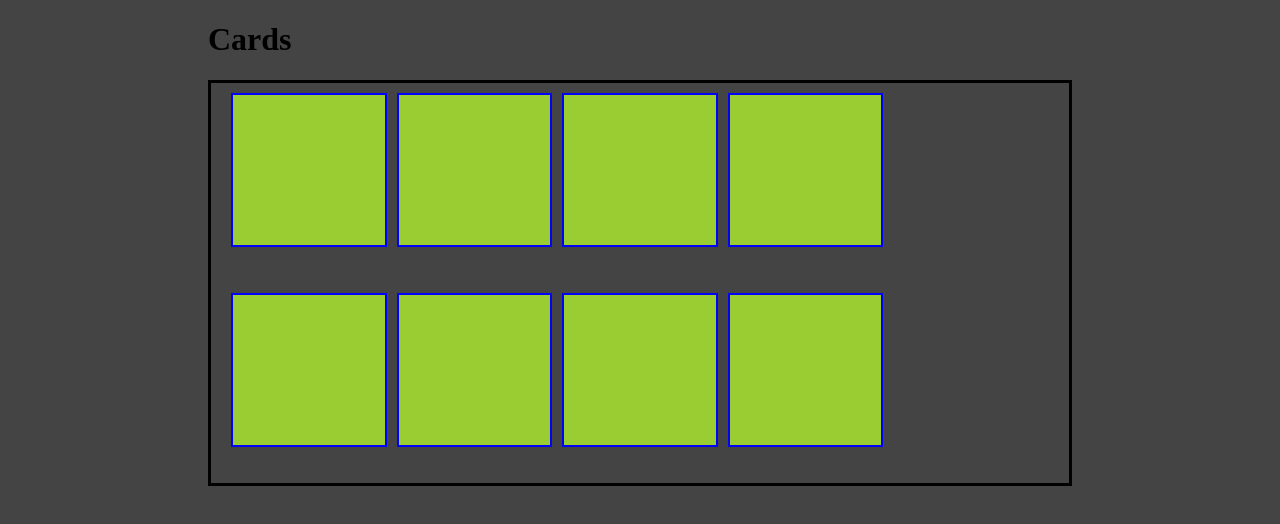
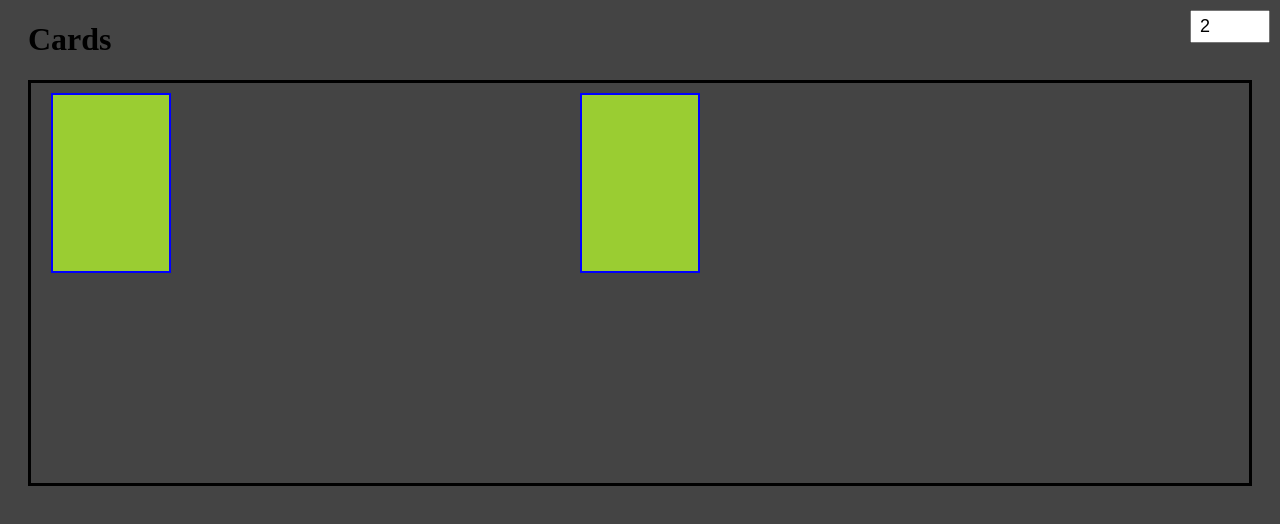
Before and after one commit to PavloPro7/mate, a website built with Parcel: page src/grid/gridCard.html in a window 1280 px wide. Built offline with nearby package versions, Linux system fonts and the light colour scheme.

Commit message:
add entire css grid learn program + js for html and css on the BEM with help of .scss

```diff
--- /dev/null
+++ b/src/grid/docEvents.scss
@@ -0,0 +1,71 @@
+/* #region page */
+.page {
+  --color-page: #485268;
+  --bg-page: #f5f6fa;
+
+  --color-header: #333a4a;
+  --bg-header: #fff;
+
+  font-family: Arial, Helvetica, sans-serif;
+  font-size: 24px;
+  line-height: 140%;
+  color: var(--color-page);
+  background-color: var(--bg-page);
+
+  transition:
+    color 0.3s,
+    background-color .3s;
+}
+
+.page--theme--dark {
+  --color-page: #f5f6fa;
+  --bg-page: #485268;
+
+  --color-header: #fff;
+  --bg-header: #333a4a;
+}
+
+.page__body {
+  margin: 0;
+}
+
+.page__content {
+  padding: 10px;
+}
+
+.page__header {
+  padding: 10px;
+  color: var(--color-header);
+  background-color: var(--bg-header);
+  box-shadow: inset 0 -1px 0 #dee2ed;
+
+  display: grid;
+  grid-template-columns: 1fr 60px;
+}
+
+/* #endregion page */
+
+.theme-switcher {
+  border-radius: 20px;
+  background-color: var(--color-header);
+  padding: 5px;
+}
+
+.theme-switcher::after {
+  content: '';
+  display: block;
+  width: 50%;
+  padding-bottom: 50%;
+  border-radius: 50%;
+  background-color: var(--bg-header);
+
+  transition: transform .3s;
+}
+
+// .page--theme--dark .theme-switcher::after {
+//   transform: translateX(100%);
+// }
+
+.theme-switcher--theme--dark::after {
+  transform: translateX(100%);
+}
--- a/src/grid/gridCard.html
+++ b/src/grid/gridCard.html
@@ -5,10 +5,13 @@
   <meta name="viewport" content="width=device-width, initial-scale=1.0">
   <title>Document</title>
   <link rel="stylesheet" href="gridCard.scss">
+  <script src="gridCard.js" defer></script>
+
 </head>
 <body>
   <h1>Cards</h1>
-  <div class="container">
+  <input type="number" id="cardCount" value="2" min="0" class="card-input">
+  <div class="container" id="container">
     <div class="card"></div>
     <div class="card"></div>
     <div class="card"></div>
--- /dev/null
+++ b/src/grid/gridCard.js
@@ -0,0 +1,17 @@
+const input = document.getElementById('cardCount');
+const container = document.getElementById('container');
+
+function renderCards() {
+  const count = parseInt(input.value) || 0;
+  container.innerHTML = '';
+
+  for (let i = 0; i < count; i++) {
+    const card = document.createElement('div');
+    card.className = 'card';
+    container.appendChild(card);
+  }
+}
+
+input.addEventListener('input', renderCards);
+
+renderCards();
--- a/src/grid/gridCard.scss
+++ b/src/grid/gridCard.scss
@@ -1,8 +1,18 @@
-$paddingOfBody: 200px;
+$paddingOfBody: 20px;
 
 body {
   padding: 0 $paddingOfBody;
   background-color: #444;
+}
+
+.card-input {
+  position: fixed;
+  top: 10px;
+  right: 10px;
+  width: 60px;
+  padding: 4px 8px;
+  font-size: 18px;
+  z-index: 1;
 }
 
 .container {
@@ -10,31 +20,29 @@ body {
   border: 3px solid #000;
   padding: 10px 20px;
   display: grid;
-  grid-template-columns: repeat(var(--column-count), minmax(150px, 1fr));
+  grid-template-columns: repeat(3, 120px);
   grid-template-rows: repeat(2, 180px);
 
 
   row-gap: 20px;
   column-gap: 10px;
-  justify-content: center;
 
-  grid-auto-flow: column;
+
+  grid-auto-flow: row;
+  grid-auto-columns: 100px;
+  grid-auto-rows: 50px;
+
+  justify-items: stretch;
+  align-items: stretch;
+
+  justify-content: space-between;
+  align-content: space-between;
 }
 
-@media (min-width: 300px) {
-  .container {
-    --column-count: 2;
-  }
-}
-
-@media (min-width: 400px) {
-  .container {
-    --column-count: auto-fill;
-  }
-}
 
 .card {
-  height: 150px;
+  // width: 50px;
+  // height: 70px;
 
   border: 2px solid #00f;
   background-color: yellowgreen;
```
Also changed, not shown: src/grid/docEvents.html (added, +21 -0 lines), src/grid/docEvents.js (added, +20 -0 lines), src/index.html (+2 -0 lines).
